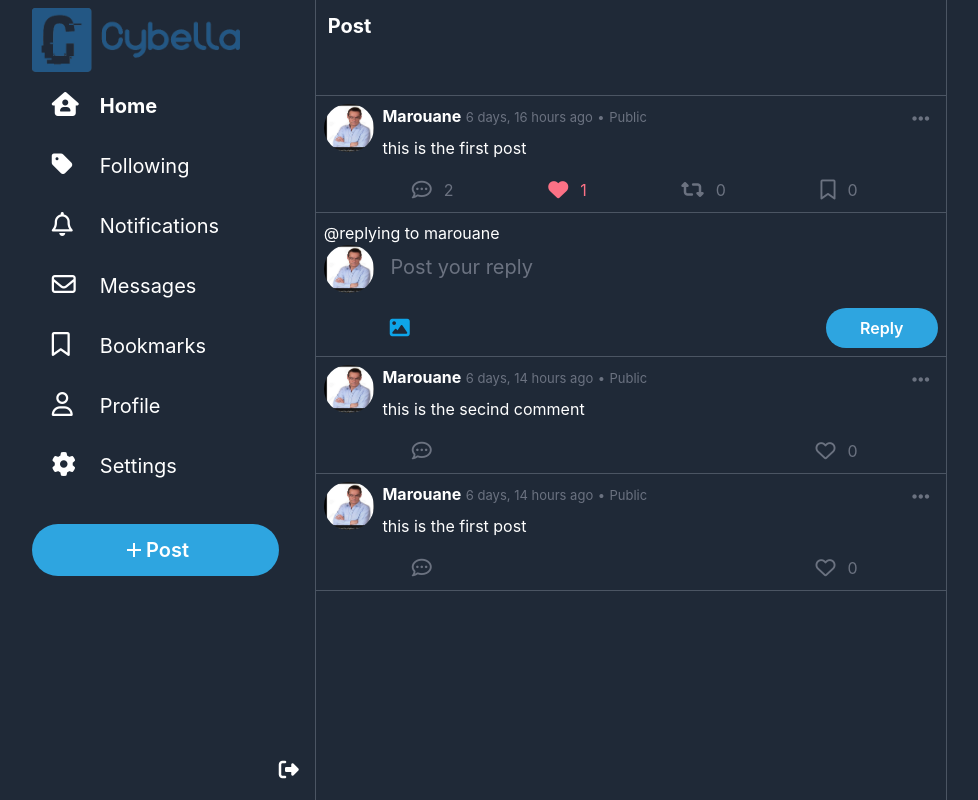
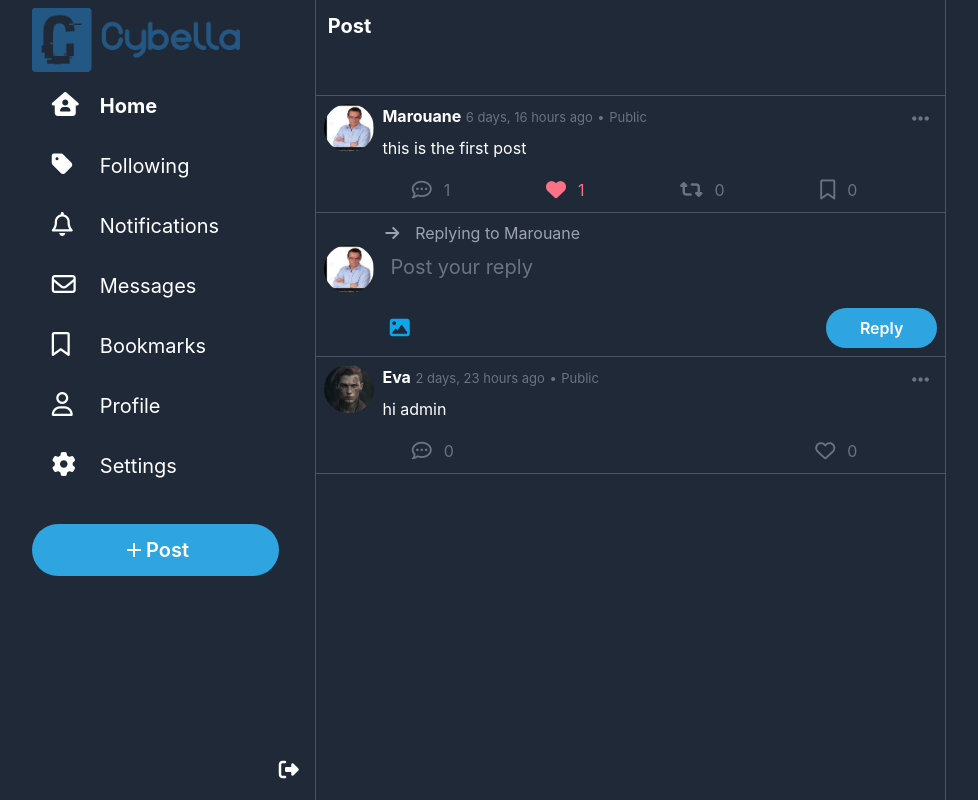
Before and after one commit to MarouBen/Cybella-Network, a Django app: page /post/1 in a window 1280 px wide. Shown: the whole page, without its empty margins (82-1060 px from the left). Run offline with Django 3.2, Linux system fonts and the light colour scheme; a user stored in the database is signed in; data comes from the database, SQL or seed files in the repository; data that the repository does not hold is empty; some libraries are stand-ins or nearby versions.

Commit message:
comment and comments comments

```diff
--- a/network/admin.py
+++ b/network/admin.py
@@ -1,5 +1,5 @@
 from django.contrib import admin
-from .models import User, Post, Comment
+from .models import User, Post
 
 class UserAdmin(admin.ModelAdmin):
     # Customization for User model in admin site
@@ -18,6 +18,3 @@ admin.site.register(User, UserAdmin)
 
 # Register the Post model with custom admin class
 admin.site.register(Post, PostAdmin)
-
-# Register the comments model
-admin.site.register(Comment)
--- a/network/static/network/js/index.js
+++ b/network/static/network/js/index.js
@@ -36,7 +36,7 @@ function previewImages(id,image) {
             image.classList.add("max-w-xs", "max-h-xs");
             const removeButton = document.createElement("button");
             removeButton.innerText = "X";
-            removeButton.classList.add("absolute", "top-2", "left-2","px-2" ,"text-white", "bg-red-400", "rounded-full", "hover:bg-red-600", "focus:outline-none","transition", "duration-300", "ease-in-out", "transform", "hover:-translate-y-1", "hover:scale-110", "active:scale-95", "active:translate-y-0");
+            removeButton.classList.add("absolute", "top-1", "left-1","px-2" ,"text-white", "bg-red-400", "rounded-full", "hover:bg-red-600", "focus:outline-none","transition", "duration-300", "ease-in-out", "transform", "hover:-translate-y-1", "hover:scale-110", "active:scale-95", "active:translate-y-0");
             removeButton.onclick = function() {
                 preview.removeChild(image);
                 preview.removeChild(removeButton);
--- a/network/templates/network/all_posts.html
+++ b/network/templates/network/all_posts.html
@@ -74,7 +74,7 @@
                 </div>
             </div>
             <div class="flex justify-between mt-1 mx-20 text-gray-500">
-                <div onclick="openCommentBox('{{post.user|title}}','{{post.timestamp|timesince}}','{{post.content}}','{{post.user.picture.url}}','{{post.id}}')" class="flex hover:text-blue-400 hover:cursor-pointer"><i class="fa-regular fa-comment-dots text-xl rounded-full hover:bg-blue-400 hover:bg-opacity-20 p-2 "></i><span class="mt-1.5 ml-1">{{post.comments.count}}</span></div>
+                <div onclick="openCommentBox('{{post.user|title}}','{{post.timestamp|timesince}}','{{post.content}}','{{post.user.picture.url}}','{{post.id}}')" class="flex hover:text-blue-400 hover:cursor-pointer"><i class="fa-regular fa-comment-dots text-xl rounded-full hover:bg-blue-400 hover:bg-opacity-20 p-2 "></i><span class="mt-1.5 ml-1">{{post.comments.all.count}}</span></div>
                 {% if user not in post.likes.all%}
                     <div id="like" onclick="like(this,{{post.id}})" class="flex hover:text-rose-400 hover:cursor-pointer"><i class="fa-regular fa-heart text-xl rounded-full hover:bg-rose-400 hover:bg-opacity-20 p-2"></i><span class="mt-1.5 ml-1">{{post.likes.count}}</span></div>
                 {%else%}
@@ -165,7 +165,7 @@
                         {%endif%}
 
                         <div class="w-full text-xl">
-                            <textarea name="c" oninput="resize(this)"  class="text-xl h-28 w-full p-2 overflow-y-hidden bg-gray-800 resize-none focus:outline-offset-0 focus:ring-0  border-0 focus:border-b focus:border-gray-600"
+                            <textarea name="content" oninput="resize(this)"  class="text-xl h-28 w-full p-2 overflow-y-hidden bg-gray-800 resize-none focus:outline-offset-0 focus:ring-0  border-0 focus:border-b focus:border-gray-600"
                                 placeholder="Post your reply"></textarea>
                         </div>
                     </div>
--- a/network/templates/network/layout.html
+++ b/network/templates/network/layout.html
@@ -25,7 +25,7 @@
                             <img src="{% static 'network/Images/C_logo.png' %}" alt="logo" class="w-18 h-16">
                         </div>
                     </div>
-                    <a class="flex py-1 text-center sidebar-link my-2" href="#"><div class=" p-2 px-5 justify-center"><i class="fa-solid fa-house-user text-2xl mr-8 w-4"></i><span class="font-bold">Home</span></div></a>
+                    <a class="flex py-1 text-center sidebar-link my-2" href="{%url "index"%}"><div class=" p-2 px-5 justify-center"><i class="fa-solid fa-house-user text-2xl mr-8 w-4"></i><span class="font-bold">Home</span></div></a>
                     <a class="flex py-1 text-center sidebar-link my-2" href="#"><div class="p-2 px-5 justify-center"><i class="fa-solid fa-tag text-2xl mr-8 w-4 "></i><span>Following</span></div></a>
                     <a class="flex py-1 text-center sidebar-link my-2" href="#"><div class="p-2 px-5 justify-center"><i class="fa-regular fa-bell text-2xl mr-8 w-4"></i><span>Notifications</span></div></a>
                     <a class="flex py-1 text-center sidebar-link my-2" href="#"><div class="p-2 px-5 justify-center"><i class="fa-regular fa-envelope text-2xl mr-8 w-4"></i><span>Messages</span></div></a>
--- a/network/templates/network/post.html
+++ b/network/templates/network/post.html
@@ -3,7 +3,7 @@
 {% load custom_filters %}
 
 {% block body %}
-<div class=" w-full backdrop-blur-md backdrop-filter h-24 bg-gray-800 sticky p-3 text-xl text-white font-bold border-b border-gray-600">
+<div class=" w-full backdrop-blur-md backdrop-filter h-24 bg-gray-800 sticky p-3 text-xl text-white font-bold border-b border-gray-600 ">
     Post
 </div>
 <div id="post{{post.id}}" class="w-full mx-auto bg-gray-800 pb-1 p-2 text-white border-b border-gray-600 hover:cursor-pointer hover:bg-slate-800">
@@ -110,7 +110,7 @@
 
     <form method="Post" action="{% url 'comment' post_id=post.id %}" enctype="multipart/form-data">
         {%csrf_token%}
-        <div>@replying to {{post.user}}</div>
+        <div class="ml-[10%] text-gray-400"><i class="fa-solid fa-arrow-right mr-4"></i>Replying to {{post.user|title}}</div>
         <div class="flex">
             {%if user.is_authenticated %}
                 <img class="w-14 h-12 rounded-full mr-2" src="{{user.picture.url}}" alt="Profile Avatar">
@@ -128,21 +128,21 @@
         <div class="flex justify-between mt-2 ml-14">
             <label for="I" class=" flex items-center hover:cursor-pointer rounded-full hover:bg-sky-400 hover:bg-opacity-10 px-2.5" alt="Media">
                 <i class="fa-solid fa-image text-[20px] text-sky-500"></i>
-                <input type="file" name="I" id="I" accept="image/*,jpg,jpeg,png" onchange="previewImages('images-container','I')" hidden/>
+                <input type="file" name="R_I" id="I" accept="image/*,jpg,jpeg,png" onchange="previewImages('images-container','I')" hidden/>
             </label>
             <button class="tweet w-[20%] px-1 py-2" type="submit"> <span>Reply</span></button>
         </div>
     </form>
 </div>
-{%for comment in comments%}
-        <div id="comment{{comment.id}}" class="w-full mx-auto bg-gray-800 pb-1 p-2 text-white border-b border-gray-600 hover:cursor-pointer hover:bg-slate-800">
+{%for post in comments%}
+        <div id="post{{post.id}}" class="w-full mx-auto bg-gray-800 pb-1 p-2 text-white border-b border-gray-600 hover:cursor-pointer hover:bg-slate-800">
             <div class="flex ">
-                <img class="w-14 h-12 rounded-full mr-2" src="{{comment.user.picture.url}}" alt="user Avatar">
+                <img class="w-14 h-12 rounded-full mr-2" src="{{post.user.picture.url}}" alt="user Avatar">
                 <div class="w-full">
                     <div class="flex justify-between">
                         <div>
-                            <span class="font-bold">{{comment.user|title}}</span>
-                            <span class="text-gray-500 text-[13px]">{{comment.timestamp|timesince}} ago</span>
+                            <span class="font-bold">{{post.user|title}}</span>
+                            <span class="text-gray-500 text-[13px]">{{post.timestamp|timesince}} ago</span>
                             <span class="text-gray-500 text-[13px]">•</span>
                             <span class="text-gray-500 text-[13px]">Public</span>
                         </div>
@@ -150,36 +150,101 @@
                             <i class="fa-solid fa-ellipsis-h text-xl text-gray-500  hover:text-blue-400"></i>
                             <div id="optionsBox" class="absolute top-0 right-0 bg-gray-900 rounded-xl w-[300px] hidden z-50">
                                 <ul class="list-none font-semibold">
-                                    {% if request.user == comment.user %}
-                                        <li onclick="" class="block px-4 py-2 rounded-t-xl font-bold text-red-600 hover:bg-gray-700 hover:bg-opacity-20"><i class="fa-solid fa-trash mr-4"></i>Delete</a></li>
-                                        <li onclick="" class="block px-4 py-2 text-gray-100 hover:bg-gray-700 hover:bg-opacity-20"><i class="fa-solid fa-pen mr-4"></i>Edit</a></li>
+                                    {% if request.user == post.user %}
+                                        <li onclick="deleting({{post.id}})" class="block px-4 py-2 rounded-t-xl font-bold text-red-600 hover:bg-gray-700 hover:bg-opacity-20"><i class="fa-solid fa-trash mr-4"></i>Delete</a></li>
+                                        <li onclick="editing({{post.id}})" class="block px-4 py-2 text-gray-100 hover:bg-gray-700 hover:bg-opacity-20"><i class="fa-solid fa-pen mr-4"></i>Edit</a></li>
                                     {% endif %}
                                     <li onclick="" class="block px-4 py-2 text-gray-100 hover:bg-gray-700 hover:bg-opacity-20"><i class="fa-solid fa-flag mr-4"></i>Report</a></li>
                                 </ul>
                             </div>
                         </div>
                     </div>
-                    <div class="text-md w-full pl-0 pt-0 p-2  ">{{comment.content}}</div>
-                    {% if comment.images %}
+                    <div class="text-md w-full pl-0 pt-0 p-2  ">{{post.content}}</div>
+                    {% if post.images %}
                         <div id="images-container" class="">
-                            <img class="max-w-xs max-h-xs rounded" src="{{comment.images.url}}" alt="post image">
+                            <img class="max-w-xs max-h-xs rounded" src="{{post.images.url}}" alt="post image">
                         </div>
                     {%endif%}
                 </div>
             </div>
             <div class="flex justify-between mt-1 mx-20 text-gray-500">
-                <div class="flex hover:text-blue-400 hover:cursor-pointer"><i class="fa-regular fa-comment-dots text-xl rounded-full hover:bg-blue-400 hover:bg-opacity-20 p-2 "></i><span class="mt-1.5 ml-1">{{comment.comments.count}}</span></div>
-                {% if user not in comment.likes.all%}
-                    <div id="like" onclick="like(this,{{comment.id}})" class="flex hover:text-rose-400 hover:cursor-pointer"><i class="fa-regular fa-heart text-xl rounded-full hover:bg-rose-400 hover:bg-opacity-20 p-2"></i><span class="mt-1.5 ml-1">{{comment.likes.count}}</span></div>
+                <div onclick="openCommentBox('{{post.user|title}}','{{post.timestamp|timesince}}','{{post.content}}','{{post.user.picture.url}}','{{post.id}}')" class="flex hover:text-blue-400 hover:cursor-pointer"><i class="fa-regular fa-comment-dots text-xl rounded-full hover:bg-blue-400 hover:bg-opacity-20 p-2 "></i><span class="mt-1.5 ml-1">{{post.comments.count}}</span></div>
+                {% if user not in post.likes.all%}
+                    <div id="like" onclick="like(this,{{post.id}})" class="flex hover:text-rose-400 hover:cursor-pointer"><i class="fa-regular fa-heart text-xl rounded-full hover:bg-rose-400 hover:bg-opacity-20 p-2"></i><span class="mt-1.5 ml-1">{{post.likes.count}}</span></div>
                 {%else%}
-                    <div id="like" onclick="like(this,{{comment.id}})" class="flex hover:text-rose-400 hover:cursor-pointer text-rose-400"><i class="fa-solid fa-heart text-xl rounded-full hover:bg-rose-400 hover:bg-opacity-20 p-2"></i><span class="mt-1.5 ml-1">{{comment.likes.count}}</span></div>
+                    <div id="like" onclick="like(this,{{post.id}})" class="flex hover:text-rose-400 hover:cursor-pointer text-rose-400"><i class="fa-solid fa-heart text-xl rounded-full hover:bg-rose-400 hover:bg-opacity-20 p-2"></i><span class="mt-1.5 ml-1">{{post.likes.count}}</span></div>
                 {%endif%}
             </div>
         </div>
+    {%endfor%}
 
-    {%endfor%}
+     <!--Comment section popup-->
+     <div id="overlay" class="fixed inset-0 w-screen h-screen bg-gray-500 bg-opacity-30 hidden">
+        <div id="commentbox" class="w-[600px] min-h-[366px] bg-gray-800 rounded-2xl m-auto mt-20 p-2 ">
+
+            <div onclick="closeCommentBox()" class="relative mb-8 inset-2 text-white text-xl hover:cursor-pointer"><i class="fa-solid fa-xmark"></i></div>
+            <div class="w-full mx-auto bg-gray-800 pb-1 p-2 text-white">
+                <div class="flex">
+                    <img id="reply_pic" class="w-14 h-12 rounded-full mr-2" src="" alt="user Avatar">
+
+                    <div class="w-full">
+                        <div class="flex pt-1">
+                            <div>
+                                <span id="username" class="font-bold"></span>
+                                <span id="timestamp" class="text-gray-500 text-[13px]"></span>
+                                <span class="text-gray-500 text-[13px]">•</span>
+                                <span class="text-gray-500 text-[13px]">Public</span>
+                            </div>
+                        </div>
+                        <div id="content" class="text-md w-full pl-0 pt-0 p-2 bg-gray-800 "></div>
+                        <div class=" text-gray-500 text-[14px] w-full pl-0 pt-0 p-2  ">Replying to <span></span></div>
+                    </div>
+                </div>
+            </div>
+
+            <div class="w-full min-h-[185px] mx-auto bg-gray-800 p-2 text-white ">
+                <form id="reply_form" class="h-full" method="Post" action="" enctype="multipart/form-data">
+                    {%csrf_token%}
+
+                    <div class="flex">
+                        {%if user.is_authenticated %}
+                            <img class="w-14 h-12 rounded-full mr-2" src="{{user.picture.url}}" alt="Profile Avatar">
+                        {%else%}
+                            <img class="w-14 h-12 rounded-full mr-2" src="{% static 'network/Images/default.png' %}" alt="Profile Avatar">
+                        {%endif%}
+
+
+                        <div class="w-full text-xl">
+                            <textarea name="content" oninput="resize(this)"  class="text-xl h-28 w-full p-2 overflow-y-hidden bg-gray-800 resize-none focus:outline-offset-0 focus:ring-0  border-0 focus:border-b focus:border-gray-600"
+                                placeholder="Post your reply"></textarea>
+                        </div>
+                    </div>
+
+                    <div class="flex justify-end mt-2 ml-14">
+                        <button class="tweet w-[20%] px-1 py-2" type="submit"> <span>Reply</span></button>
+                    </div>
+                </form>
+            </div>
+        </div>
+    </div>
+        <!--Comment section-->
 <script>
+    function openCommentBox(u,t,c,url,id) {
+        var username = document.querySelector("#username");
+        var timestamp = document.querySelector("#timestamp");
+        var content = document.querySelector("#content");
+        var reply_pic = document.querySelector("#reply_pic");
+        var reply_form = document.querySelector("#reply_form");
+        var r_url = "{% url 'comment' post_id=0 %}".replace("0", id);
+        reply_form.action = r_url;
+        reply_pic.src = url;
+        username.innerHTML = u;
+        timestamp.innerHTML = t + " ago";
+        content.innerHTML = c;
 
+        var commentBox = document.getElementById("overlay");
+        commentBox.classList.remove("hidden");
+    }
 </script>
 {% endblock %}
 
--- a/network/views.py
+++ b/network/views.py
@@ -10,7 +10,7 @@ from django.views import View
 from django.shortcuts import render,get_object_or_404
 from django.urls import reverse,reverse_lazy
 
-from .models import User,Post,Comment
+from .models import User,Post
 
 @login_required
 class ProfileView(View):
@@ -129,7 +129,7 @@ def all_posts(request):
             return HttpResponseRedirect(reverse("login"))
 
     # Get all posts
-    posts_list = Post.objects.order_by("-timestamp").all()
+    posts_list = Post.objects.order_by("-timestamp").all().filter(parent_post=None)
     # Paginate posts with 10 posts per page
     paginator = Paginator(posts_list, 10)
     page = request.GET.get('page')
@@ -197,20 +197,15 @@ def comment(request, post_id):
     post = get_object_or_404(Post, id=post_id)
     # If the user is submitting a comment
     if request.method == "POST":
-        content = request.POST.get("c", "")
+        content = request.POST.get("content", "")
+        images = request.FILES.get("R_I", None)
         user = request.user
-        comment = Comment(user=user, post=post, content=content)
+
+        # create comment
+        comment = Post(user=user, images=images, content=content, parent_post=post)
         comment.save()
-        #return HttpResponseRedirect(reverse("post", args=[post_id]))
-        return HttpResponseRedirect(reverse("index"))
+        return HttpResponseRedirect(reverse("post", args=[post_id]))
 
-    # If the user is requesting the comments
-    # else:
-    #     comments = post.comments.all()
-    #     return render(request, "network/post.html", {
-    #         "comments": comments,
-    #         "post_id": post_id
-    #     })
 
 # function to repost a post
 def repost(request, post_id):
@@ -262,8 +257,8 @@ def view_post(request,post_id):
     #get the post
     post = get_object_or_404(Post, id=post_id)
     # get the comments
-    comments = post.comments.all()
+    comments = Post.objects.filter(parent_post=post).order_by("-timestamp").all()
     return render(request, "network/post.html", {
-        "post": post,
-        "comments": comments
+        "comments": comments,
+        "post": post
     })
--- a/theme/static/css/dist/styles.css
+++ b/theme/static/css/dist/styles.css
@@ -833,6 +825,10 @@ select {
 
 .ml-14 {
   margin-left: 3.5rem;
+}
+
+.ml-\[10\%\] {
+  margin-left: 10%;
 }
 
 .ml-\[31\%\] {
@@ -1291,6 +1283,11 @@ select {
 .text-gray-100 {
   --tw-text-opacity: 1;
   color: rgb(243 244 246 / var(--tw-text-opacity));
+}
+
+.text-gray-400 {
+  --tw-text-opacity: 1;
+  color: rgb(156 163 175 / var(--tw-text-opacity));
 }
 
 .text-gray-500 {
```
Also changed, not shown: other parts of theme/static/css/dist/styles.css (+5 -71 lines), network/models.py (+1 -23 lines), db.sqlite3, network/images/posts/a_women2_54plWiz.png (added), network/images/posts/cats.png (added), network/migrations/0014_post_comments_delete_comment.py (added), network/migrations/0015_remove_post_comments_post_parent_post.py (added).
